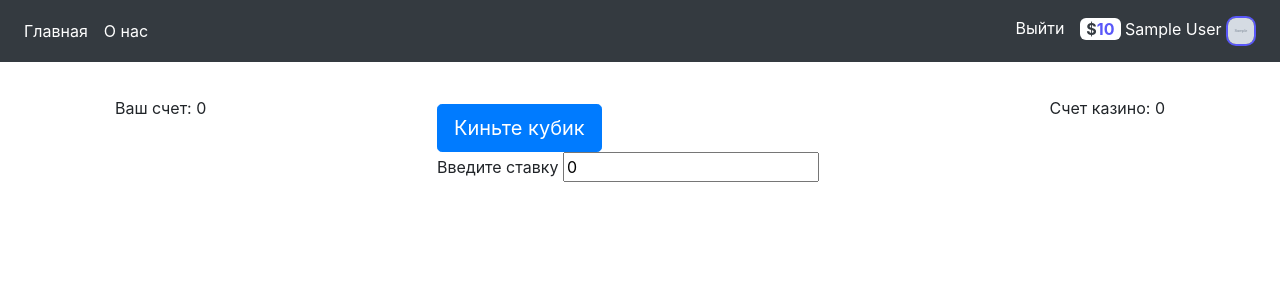
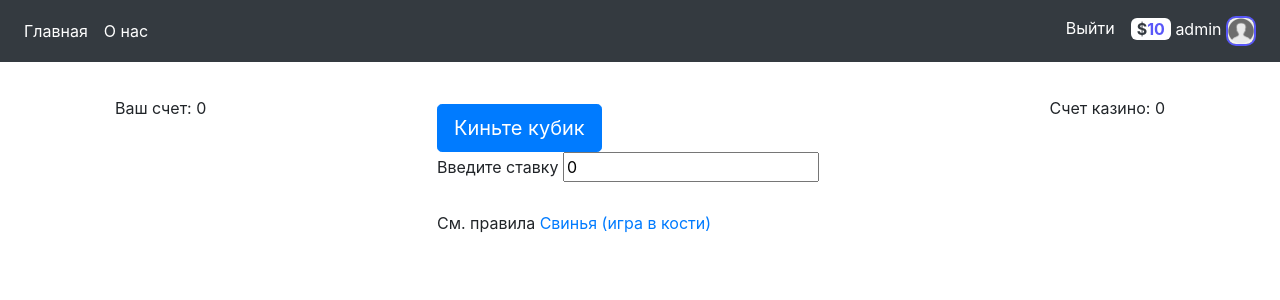
Before and after one commit to Tronnert/Kazinych, a Flask app: page /dice in a window 1280 px wide. Shown: the top 300 px of the page. Run offline with Flask 2, Linux system fonts and the light colour scheme; a user stored in the database is signed in; tables that the repository leaves empty hold one stand-in row (values such as "Sample post"); grey boxes marked "Sample" are stand-in pictures; parts of the project's set-up code (start-up, migrations or seed data) failed here and were passed over; some libraries are stand-ins or nearby versions.

Commit message:
админ

```diff
--- a/main.py
+++ b/main.py
@@ -11,6 +11,7 @@
 import os
 import string
 import argparse
+import logging
 
 app = Flask(__name__)
 app.config['SECRET_KEY'] = 'yandexlyceum_secret_key'
@@ -123,9 +124,11 @@
     if form.validate_on_submit():
         db_sess = db_session.create_session()
         user = db_sess.query(User).filter(User.email == form.email.data).first()
+
         if user and user.check_password(form.password.data):
             login_user(user,
                        remember=form.remember_me.data)
+            user_logger.info(f"Юзер {user.name} с почтой {user.email} и айди {user.id} залогинился")
             return redirect("/")
         return render_template('login.html',
                                message="Неправильный логин или пароль",
@@ -204,6 +207,8 @@
 
 @app.route('/about')
 def about():
+    make_map_image()
+    make_map1_image()
     return render_template('about.html',
                            title='О нас')
 
@@ -215,6 +220,7 @@
 
 
 @app.route('/profile', methods=['GET', 'POST'])
+@login_required
 def profile():
     form = UploadForm()
     mes = ""
@@ -290,6 +296,45 @@
                            title='Наперстки')
 
 
+@app.route('/admin_logs')
+@login_required
+def admin_logs():
+    if current_user.email == "admin@admin":
+        with open("user.log") as file:
+            logs = list(map(str.strip, file.readlines()))
+        return render_template('admin_logs.html',
+                               title='admin_logs',
+                               logs_list=logs)
+    else:
+        return {"error": 404}
+
+
+# @app.route('/admin_users')
+# @login_required
+# def admin_logs():
+#     if current_user.email == "admin@admin":
+#         db_sess = db_session.create_session()
+#         users = db_sess.query()
+#         return render_template('admin_logs.html',
+#                                title='admin_logs',
+#                                logs_list=logs)
+#     else:
+#         return {"error": 404}
+#
+#
+# @app.route('/admin_bal_ch')
+# @login_required
+# def admin_logs():
+#     if current_user.email == "admin@admin":
+#         with open("user.log") as file:
+#             logs = list(map(str.strip, file.readlines()))
+#         return render_template('admin_logs.html',
+#                                title='admin_logs',
+#                                logs_list=logs)
+#     else:
+#         return {"error": 404}
+
+
 def main():
     parser = argparse.ArgumentParser()
     parser.add_argument("--local",
@@ -305,15 +350,34 @@
     is_debug = args.debug
     make_map_image()
     make_map1_image()
+    formatter = logging.Formatter('%(asctime)s %(levelname)s %(message)s')
+    handler = logging.FileHandler("user.log", mode='w')
+    handler.setFormatter(formatter)
+    global user_logger
+    user_logger = logging.getLogger("usr_logger")
+    user_logger.setLevel(logging.INFO)
+    user_logger.addHandler(handler)
+    add_admin = False
     if not os.path.exists("db"):
         os.mkdir("db")
+        add_admin = True
     db_session.global_init("db/casino.db")
+    if add_admin:
+        db_sess = db_session.create_session()
+        user = User(
+            name="admin",
+            email="admin@admin",
+            about="admin"
+        )
+        user.set_password("admin_1234_admin")
+        db_sess.add(user)
+        db_sess.commit()
     if is_local:
         app.run(port=8080,
                 host='127.0.0.1',
                 debug=is_debug)
     else:
-        port = int(os.environ.get("PORT", 5000))
+        port = int(os.environ.get("PORT", 8080))
         app.run(host='0.0.0.0',
                 port=port,
                 debug=is_debug)
--- a/templates/about.html
+++ b/templates/about.html
@@ -35,7 +35,7 @@
     $(function(){
 	(function init() {
 		$('.fuck').on('click', startGame);
-		$('.fuck2').on('click', startGame);
+		$('.fuck2').on('click', startGame2);
 	})();
 
 	 async function startGame(event) {
@@ -48,7 +48,7 @@
                 $('#first').attr("src", "{{ url_for('static', filename='img/map.png') }}?" + Math.random());
         });
     }
-    async function startGame(event) {
+    async function startGame2(event) {
 	    let current = $(event.currentTarget);
 	    await fetch('/api/move1/', {
                     method: 'POST',
--- a/templates/dices.html
+++ b/templates/dices.html
@@ -22,6 +22,7 @@
                 <input type="number" id="roulettebet1" name="bet" value="0" style="display: inline-block;">
             </div>
             <p style="display: inline-block; padding: auto;" id="winornotwin"></p>
+            <p>См. правила <a href="https://ru.wikipedia.org/wiki/%D0%A1%D0%B2%D0%B8%D0%BD%D1%8C%D1%8F_(%D0%B8%D0%B3%D1%80%D0%B0_%D0%B2_%D0%BA%D0%BE%D1%81%D1%82%D0%B8)">Свинья (игра в кости)</a></p>
         </div>
         <div>
             <p>Счет казино: <span id="casino_score">0</span></p>
```
Also changed, not shown: templates/admin_logs.html (added, +14 -0 lines), templates/coin_toss.html (+13 -0 lines).
